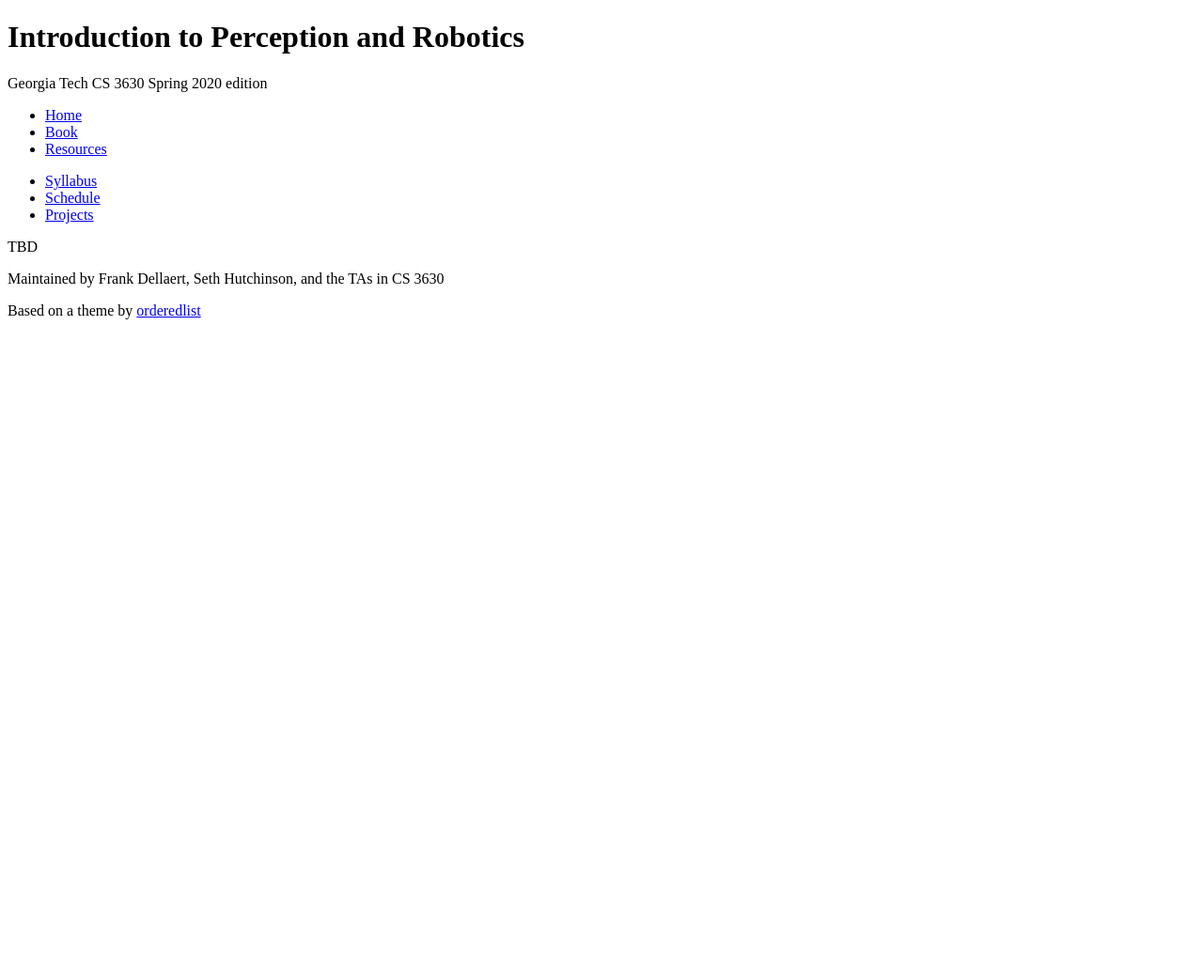
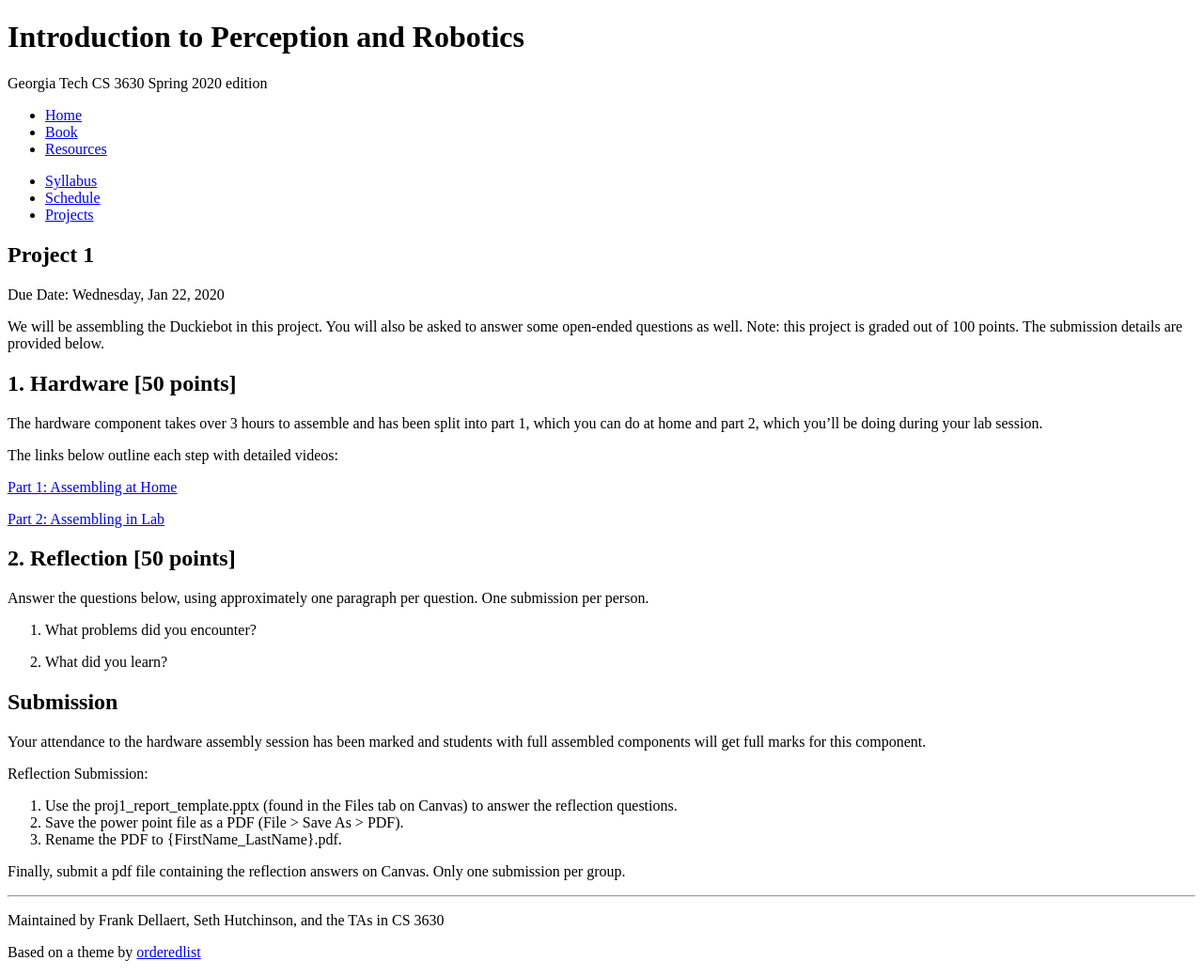
Before and after one commit to dellaert/22F-3630, a Jekyll site: the page built from projects/project1.md, in a window 1280 px wide. Shown: the whole page at 94% size. Built offline with Jekyll 4.4.1, drawn with Linux system fonts in a browser that asks for light colours; our own code applies the rules of GitHub Pages for plain Markdown files; before the commit the page ends 900 px from its top, so only the background shows below that.

Commit message:
Update project1.md

```diff
--- a/projects/project1.md
+++ b/projects/project1.md
@@ -1 +1,42 @@
-TBD
+---
+layout: default
+title: Project 1
+---
+
+# Project 1
+
+Due Date: Wednesday, Jan 22, 2020
+
+We will be assembling the Duckiebot in this project. You will also be asked to answer some open-ended questions as well. Note: this project is graded out of 100 points. The submission details are provided below.
+
+## 1. Hardware [50 points]
+
+The hardware component takes over 3 hours to assemble and has been split into part 1, which you can do at home and part 2, which you'll be doing during your lab session.
+
+The links below outline each step with detailed videos:
+
+[Part 1: Assembling at Home](https://docs.google.com/presentation/d/1fCI5mB5lhaxDYgdAFUvbrhRpNJhL-ChtRZks2zcI8UU/view?usp=sharing)
+
+[Part 2: Assembling in Lab](https://docs.google.com/presentation/d/1Y3RLOaDe0_Cp1AzTHEL25xTr0vJL4YB8iTNCAJV5QOQ/view?usp=sharing)
+
+
+## 2. Reflection [50 points]
+
+Answer the questions below, using approximately one paragraph per question. One submission per person.
+
+1. What problems did you encounter?
+
+2. What did you learn?
+
+## Submission
+Your attendance to the hardware assembly session has been marked and students with full assembled components will get full marks for this component.
+
+Reflection Submission:
+1. Use the proj1_report_template.pptx (found in the Files tab on Canvas) to answer the reflection questions.
+2. Save the power point file as a PDF (File > Save As > PDF).
+3. Rename the PDF to {FirstName_LastName}.pdf.
+
+Finally, submit a pdf file containing the reflection answers on Canvas. Only one submission per group.
+
+
+---
```
